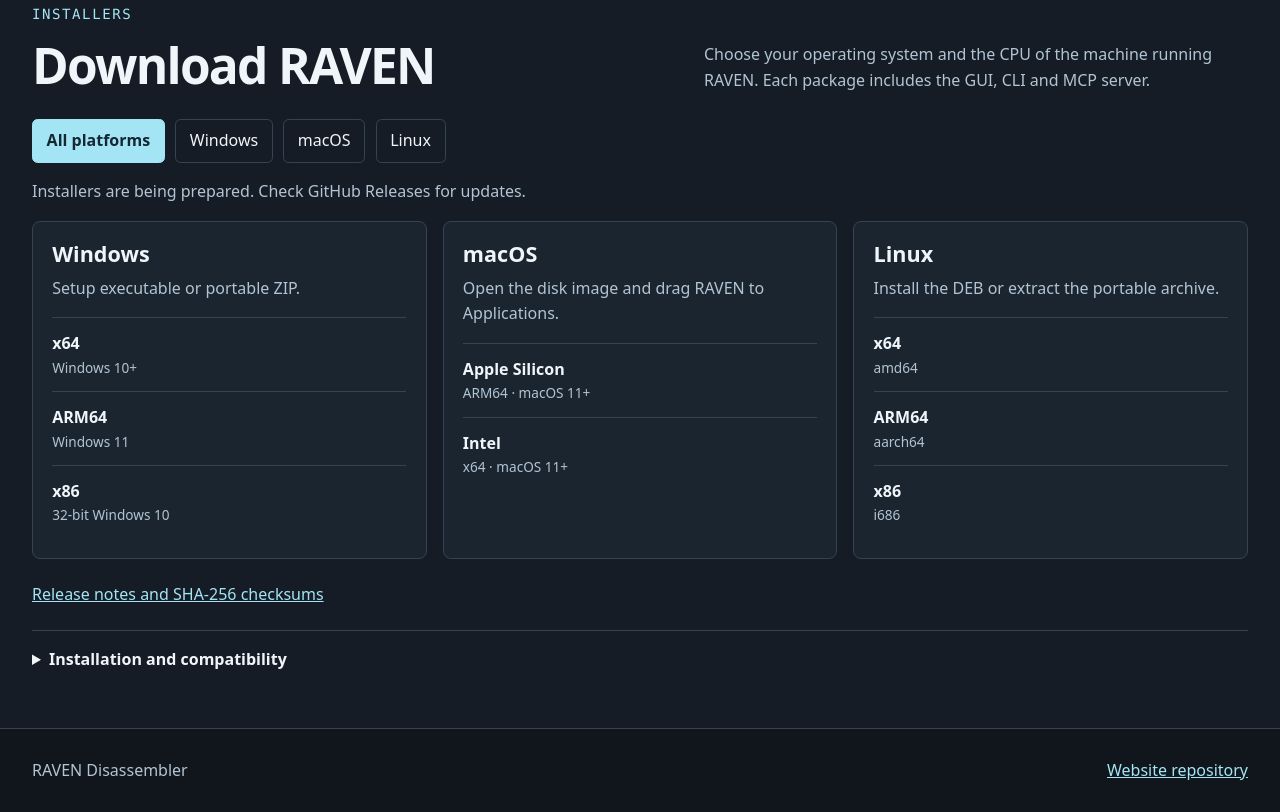
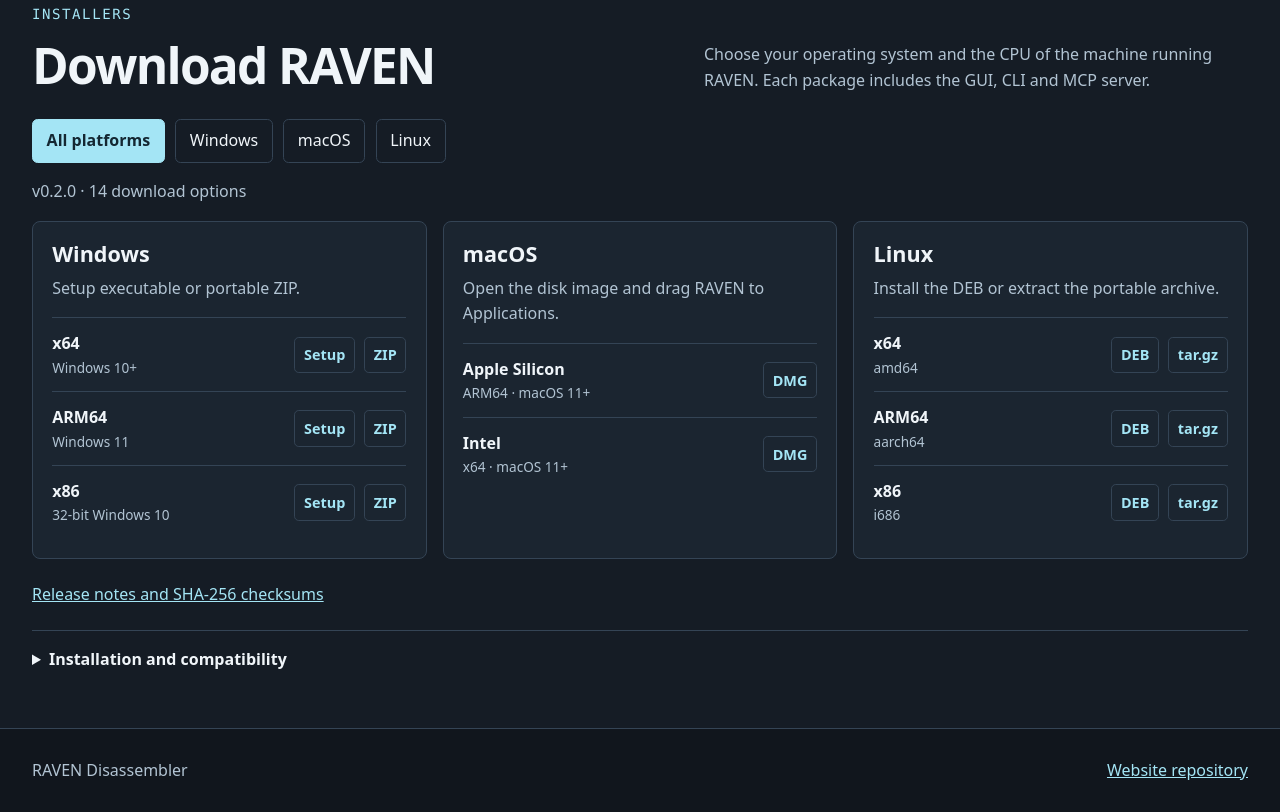
Before and after one commit to TanTrieuNguyen/raven-disassembler-site, a plain HTML site: page index.html in a window 1280 px wide. Shown: the part 1206-2018 px from the top of the page. Drawn offline with Linux system fonts and the light colour scheme.

Commit message:
Use the main repository for release downloads

```diff
--- a/downloads.js
+++ b/downloads.js
@@ -32,7 +32,7 @@ async function installLinks() {
       if (!Object.prototype.hasOwnProperty.call(release.assets, file)) continue;
       const link = document.createElement("a");
       link.className = "asset";
-      link.href = `https://github.com/TanTrieuNguyen/raven-disassembler-site/releases/download/${release.version}/${file}`;
+      link.href = `https://github.com/TanTrieuNguyen/raven-disassembler/releases/download/${release.version}/${file}`;
       link.textContent = file.endsWith(".exe") ? "Setup" :
         file.endsWith(".tar.gz") ? "tar.gz" : file.slice(file.lastIndexOf(".") + 1).toUpperCase();
       const platform = slot.closest("article").querySelector("h3").textContent;
--- a/index.html
+++ b/index.html
@@ -57,7 +57,7 @@
           <button type="button" aria-pressed="false" data-filter="linux">Linux</button>
         </div>
         <p id="release-status" class="release-status" role="status">Loading release availability.</p>
-        <noscript><p>See <a href="https://github.com/TanTrieuNguyen/raven-disassembler-site/releases">GitHub Releases</a> for available installers and checksums.</p></noscript>
+        <noscript><p>See <a href="https://github.com/TanTrieuNguyen/raven-disassembler/releases">GitHub Releases</a> for available installers and checksums.</p></noscript>
         <div class="platform-grid">
           <article data-platform="windows">
             <h3>Windows</h3>
@@ -86,7 +86,7 @@
             </ul>
           </article>
         </div>
-        <div class="release-links"><a href="https://github.com/TanTrieuNguyen/raven-disassembler-site/releases">Release notes and SHA-256 checksums</a></div>
+        <div class="release-links"><a href="https://github.com/TanTrieuNguyen/raven-disassembler/releases">Release notes and SHA-256 checksums</a></div>
         <details><summary>Installation and compatibility</summary><p>Windows installers are unsigned. macOS apps are ad-hoc signed and are not notarized. Linux packages target an Ubuntu 22.04-compatible runtime. Native pseudocode currently covers a subset of x86-64 integer functions. Broader pseudocode uses an optional Ghidra installation.</p></details>
       </div>
     </section>
--- a/release.json
+++ b/release.json
@@ -1 +1,19 @@
-{"version":null,"assets":{}}
+{
+  "version": "v0.2.0",
+  "assets": {
+    "RAVEN-Disassembler-aarch64-apple-darwin.dmg": "f244ae6aa847e9e276fb789b4b70b7be3fe747f847ae42aedf5bebda59b3e5ec",
+    "RAVEN-Disassembler-aarch64-pc-windows-msvc-setup.exe": "0b827a012e6272d9a1e0b84fcfd089ee3f576f0ad37a2cc5ba88d63b139148a4",
+    "RAVEN-Disassembler-aarch64-pc-windows-msvc.zip": "f77d97d01f84b4d0d25c8dd048adcb11216f82e93697f92eb5bb761ae3c98d9a",
+    "RAVEN-Disassembler-aarch64-unknown-linux-gnu.deb": "66856f3a909a423692ef0d91d777e4b5f574bb28de2a56244907e9f08cf9ee53",
+    "RAVEN-Disassembler-aarch64-unknown-linux-gnu.tar.gz": "687163fa0ebd6eb5e0df8145eeb1bc9be5365578ccd1908e0b6fb2e2b591c8cd",
+    "RAVEN-Disassembler-i686-pc-windows-msvc-setup.exe": "342990643625bfda32fd5fd6a38673eaf47302a92468055e9e2f2c900de6bb5d",
+    "RAVEN-Disassembler-i686-pc-windows-msvc.zip": "460a523e94b26f80c36dec0fe2491c5801674a611d4bebb6edb417f4fa6fc57d",
+    "RAVEN-Disassembler-i686-unknown-linux-gnu.deb": "be65218b87ee8ac07f0b4e0e49549a3e55fb4b2252efb89bfce8f3ea438a299a",
+    "RAVEN-Disassembler-i686-unknown-linux-gnu.tar.gz": "cda64f2447d398faf903f4d53d7094bb11e236a60b75d3ee30f40ae2406d50b6",
+    "RAVEN-Disassembler-x86_64-apple-darwin.dmg": "1462c4df60fd2fa266cad9c8dcf9a3a48eb82e411afe2fe506ee90857fba93a6",
+    "RAVEN-Disassembler-x86_64-pc-windows-msvc-setup.exe": "a73ca5ab619e261ecf2793ef50cf00f8844b5a0e0d9a49ff610c570b50d6b752",
+    "RAVEN-Disassembler-x86_64-pc-windows-msvc.zip": "9745e77837de5ddd811625af2337567c98f895f6b32504616e3048c15fdf2464",
+    "RAVEN-Disassembler-x86_64-unknown-linux-gnu.deb": "3833a1e96030c3b0f276bf0c617f1a88a6d7d1cc090f126c3800aca9762fcce5",
+    "RAVEN-Disassembler-x86_64-unknown-linux-gnu.tar.gz": "d8186c543b2721e712314ea09c4db83842cf88b1ee956fc474d130ec94a4a73d"
+  }
+}
```
